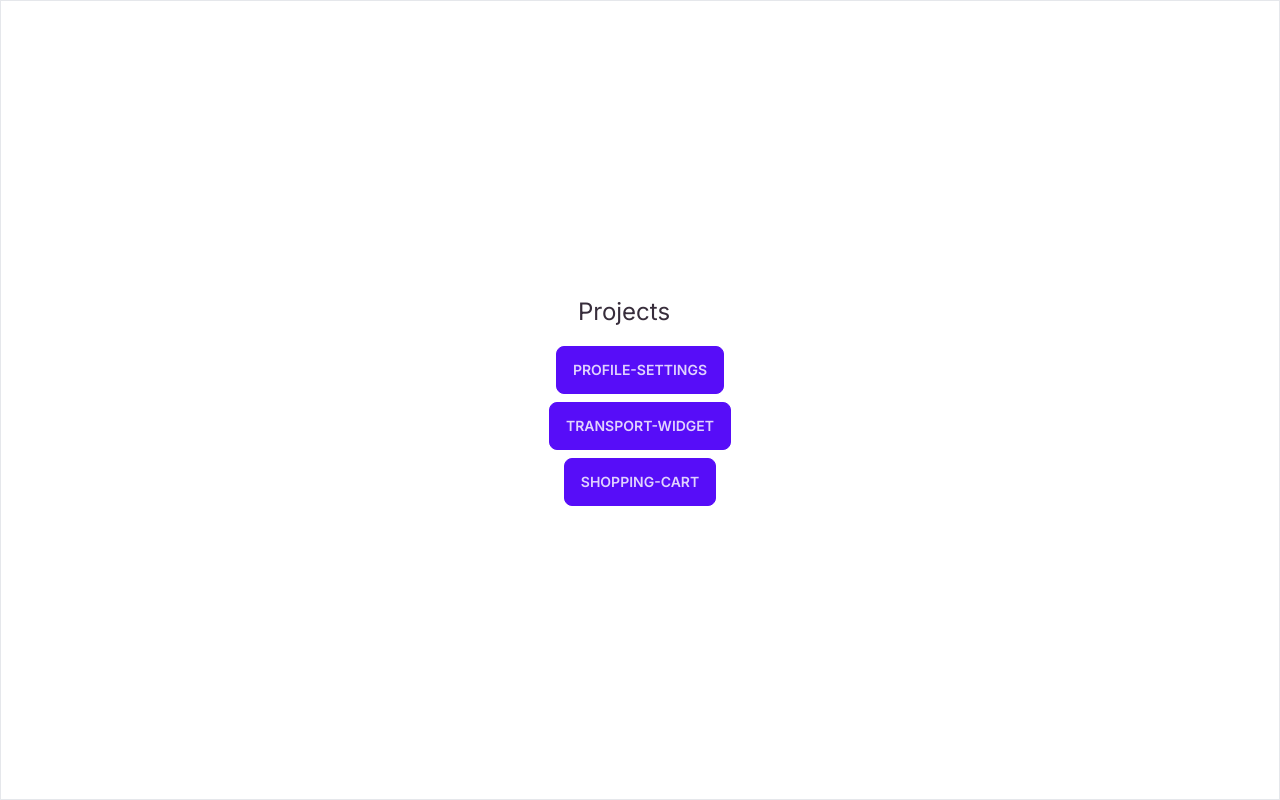
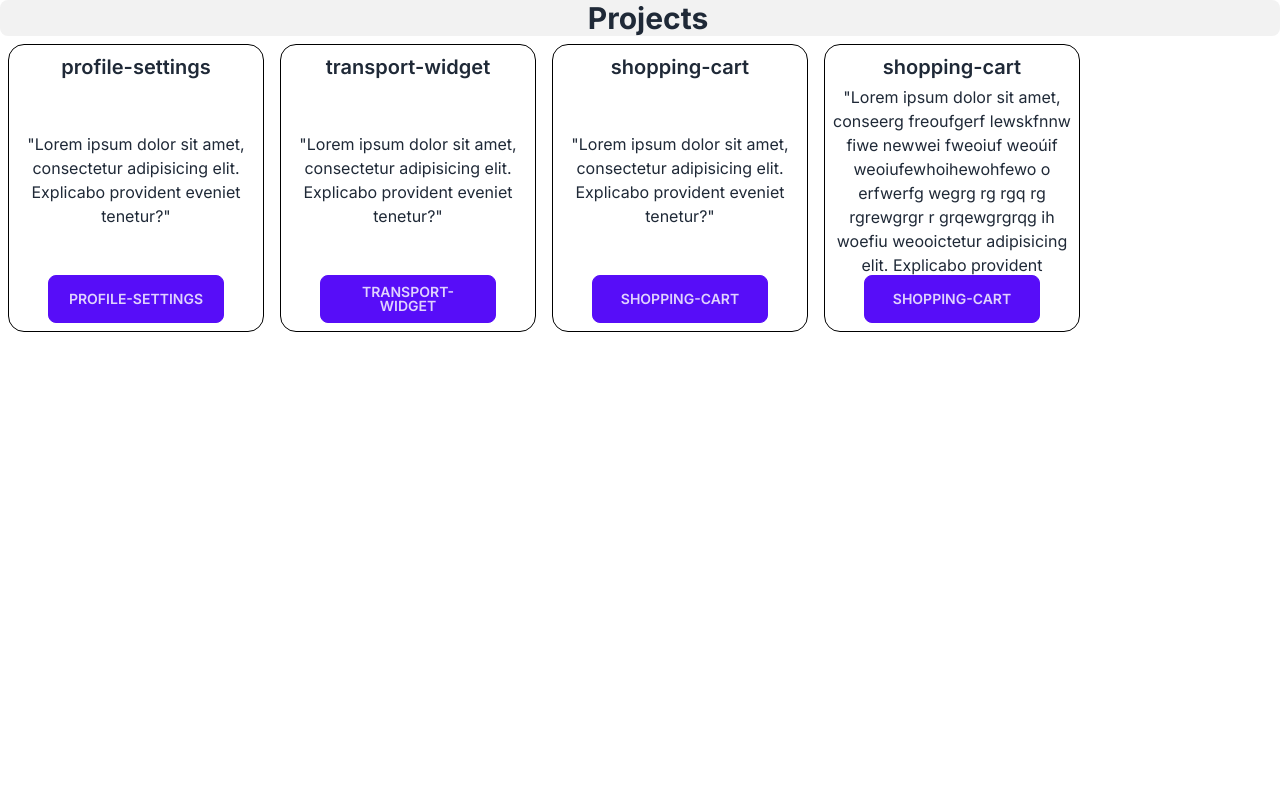
Before and after one commit to jose-guilherme93/react-experimentals, a Next.js app: page / in a window 1280 px wide. Built offline with nearby package versions, Linux system fonts and the light colour scheme.

Commit message:
feat: flex layout to display challenges

```diff
--- a/src/app/layout.tsx
+++ b/src/app/layout.tsx
@@ -1,5 +1,5 @@
 import './globals.css'
-import './challenges/transport-widget/style.css'
+
 import { Inter } from 'next/font/google'
 
 
--- a/src/app/page.tsx
+++ b/src/app/page.tsx
@@ -1,19 +1,16 @@
 "use client"
-import LinkToComponent from "@/components/linkToComponent";
-import Link from "next/link";
+import CardToComponent from "@/components/Card/";
 
 export default function Home() {
+
   return (
     <>
-      <main className="flex h-screen border flex-col gap-2 items-center">
-        <h1 className="mb-2">Projects</h1>
-        <LinkToComponent href={'challenges/profile-settings'}>profile-settings</LinkToComponent>
+      <main className="h-screen w-screen">
+        <h1 className="w-full pl-4 md:text-center bg-base-200 font-bold text-3xl rounded-lg">Projects</h1>
+        <div className="w-full justify-center md:justify-start flex flex-wrap ">
+          <CardToComponent />
 
-
-        <LinkToComponent href={'challenges/transport-widget'}>transport-widget </LinkToComponent>
-
-
-        <LinkToComponent href={'challenges/shopping-cart'}>shopping-cart</LinkToComponent>
+        </div>
       </main>
     </>
   )
--- /dev/null
+++ b/src/components/Card/index.tsx
@@ -0,0 +1,52 @@
+import React from 'react'
+import Link from 'next/link'
+
+
+const pathTree = "challenges"
+
+const challenges = [
+
+    {
+        title: 'profile-settings',
+        description: 'Lorem ipsum dolor sit amet, consectetur adipisicing elit. Explicabo provident eveniet tenetur?',
+        buttonName: 'profile-settings',
+        href: `${pathTree}/profile-settings`
+   },
+   {    title: 'transport-widget',
+        description: 'Lorem ipsum dolor sit amet, consectetur adipisicing elit. Explicabo provident eveniet tenetur?',
+        buttonName: 'transport-widget',
+        href: `${pathTree}/transport-widget`
+    },
+    {   title: 'shopping-cart',
+        description: 'Lorem ipsum dolor sit amet, consectetur adipisicing elit. Explicabo provident eveniet tenetur?',
+        buttonName: 'shopping-cart',
+        href: `${pathTree}/shopping-cart`
+    },
+    {   title: 'shopping-cart',
+        description: 'Lorem ipsum dolor sit amet, conseerg freoufgerf lewskfnnw fiwe newwei fweoiuf weoúif weoiufewhoihewohfewo  o erfwerfg wegrg rg rgq rg rgrewgrgr  r grqewgrgrqg ih woefiu weooictetur adipisicing elit. Explicabo provident eveniet tenetur?',
+        buttonName: 'shopping-cart',
+        href: `${pathTree}/shopping-cart`
+    },
+  ]
+
+export default function CardToComponent() {
+    return (
+        <>
+            {challenges.map((challenge, challengeIndex) => (
+                <>
+                    <ul className='card card-normal m-2 justify-between items-center sm:card-compact h-72 w-64 border border-1 p-2 border-solid border-black'>
+                        <li key={challengeIndex} className='card-title'>{challenge.title}</li>
+                        <li key={challengeIndex} className='text-center overflow-hidden hover:overflow-auto' >&quot;{challenge.description}&quot;</li>
+
+                        <Link key={challengeIndex}
+                            className='btn btn-primary w-44'
+                            href={challenge.href}>
+                            {challenge.buttonName}
+                        </Link>
+                    </ul>
+                </>
+            ) )}
+
+        </>
+    )
+}
--- a/src/components/linkToComponent.tsx
+++ /dev/null
@@ -1,14 +0,0 @@
-import  Link,{ LinkProps} from 'next/link'
-import React from 'react'
-
-
-interface LinkProp extends LinkProps {
-    children: string
-}
-
-export default function LinkToComponent( {...linkProps }:LinkProp) {
-    return (
-
-        <Link {...linkProps} className='btn btn-primary'>{}</Link>
-    )
-}
```
